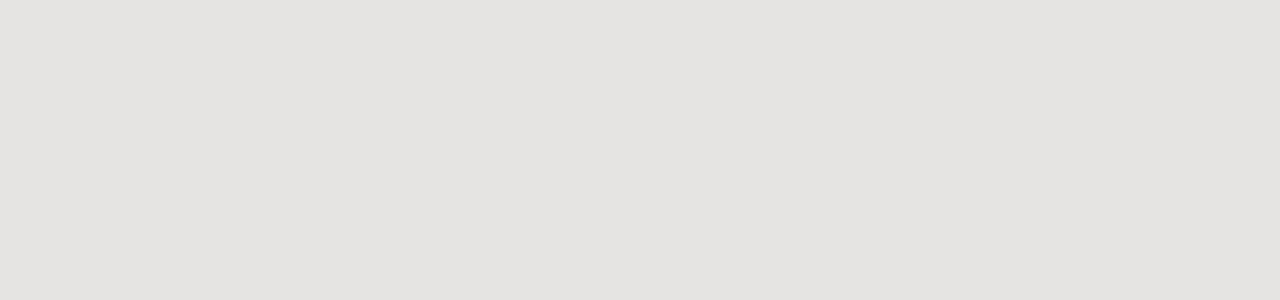
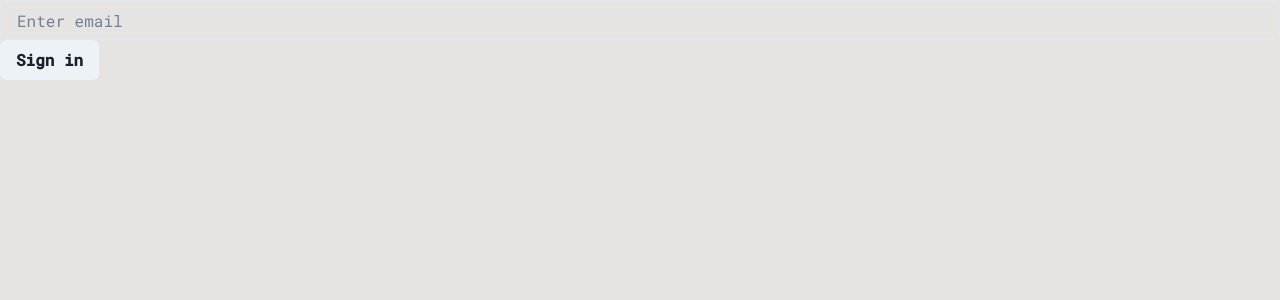
Before and after one commit to faithgaiciumia/link-sharing-app, a React (Vite) app: page /signin in a window 1280 px wide. Before the commit this address had no page. Shown: the top 300 px of the page. Built offline with nearby package versions, Linux system fonts and the light colour scheme.

Commit message:
fetch request for resend email signin

```diff
--- a/src/App.jsx
+++ b/src/App.jsx
@@ -5,6 +5,7 @@ import Profile from "./pages/Profile";
 import Preview from "./pages/Preview";
 import Landing from "./pages/Landing";
 import theme from "./theme";
+import Signin from "./pages/Signin";
 
 function App() {
   return (
@@ -12,6 +13,7 @@ function App() {
       <Router>
         <Routes>
           <Route path="/" element={<Landing />} />
+          <Route path="/signin" element={<Signin />} />
           <Route path="/home" element={<Home />} />
           <Route path="/profile" element={<Profile />} />
           <Route path="/preview" element={<Preview />} />
--- /dev/null
+++ b/src/pages/Signin.jsx
@@ -0,0 +1,54 @@
+import { Box, Button, Input } from "@chakra-ui/react";
+import { useState } from "react";
+
+export default function Signin() {
+  const [email, setEmail] = useState("");
+  const handleSubmit = async (e) => {
+    e.preventDefault();
+    try {
+      //get the csrf token
+      const csrfResponse = await fetch("http://localhost:4000/auth/csrf", {
+        credentials: "include",
+      });
+      const csrfData = await csrfResponse.json();
+      const csrfToken = csrfData.csrfToken;
+      //save email and csrf as key-value pairs
+      const formBody = new URLSearchParams();
+      formBody.append("email", email);
+      formBody.append("csrfToken", csrfToken);
+      console.log("formbody is:", formBody.toString());
+      //make THE request
+      const res = await fetch("http://localhost:4000/auth/signin/resend", {
+        method: "POST",
+        headers: {
+          "Content-Type": "application/x-www-form-urlencoded",
+        },
+        credentials: "include",
+        body: formBody.toString(),
+      });
+      if (res.ok) {
+        console.log("magic link sent");
+      } else {
+        const error = await res.text();
+        console.error("Error sending link:", error);
+      }
+    } catch (error) {
+      console.error("Something went wrong. ", error);
+    }
+  };
+  return (
+    <Box>
+      <form onSubmit={handleSubmit}>
+        <Input
+          placeholder="Enter email"
+          name="email"
+          required
+          value={email}
+          onChange={(e) => setEmail(e.target.value)}
+          type="email"
+        />
+        <Button type="submit">Sign in</Button>
+      </form>
+    </Box>
+  );
+}
```
